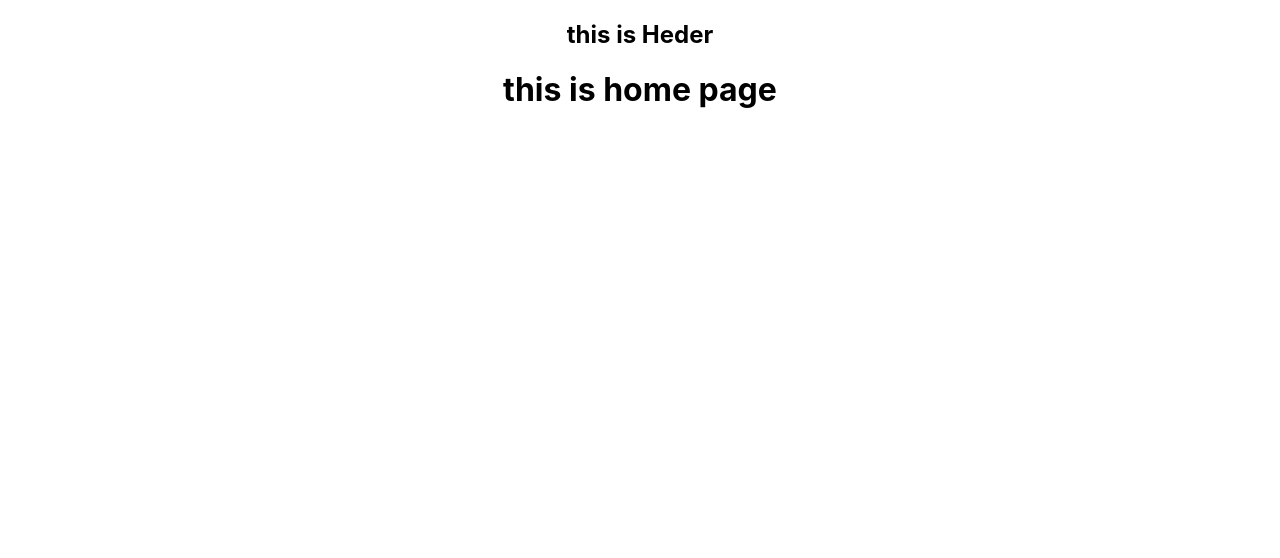
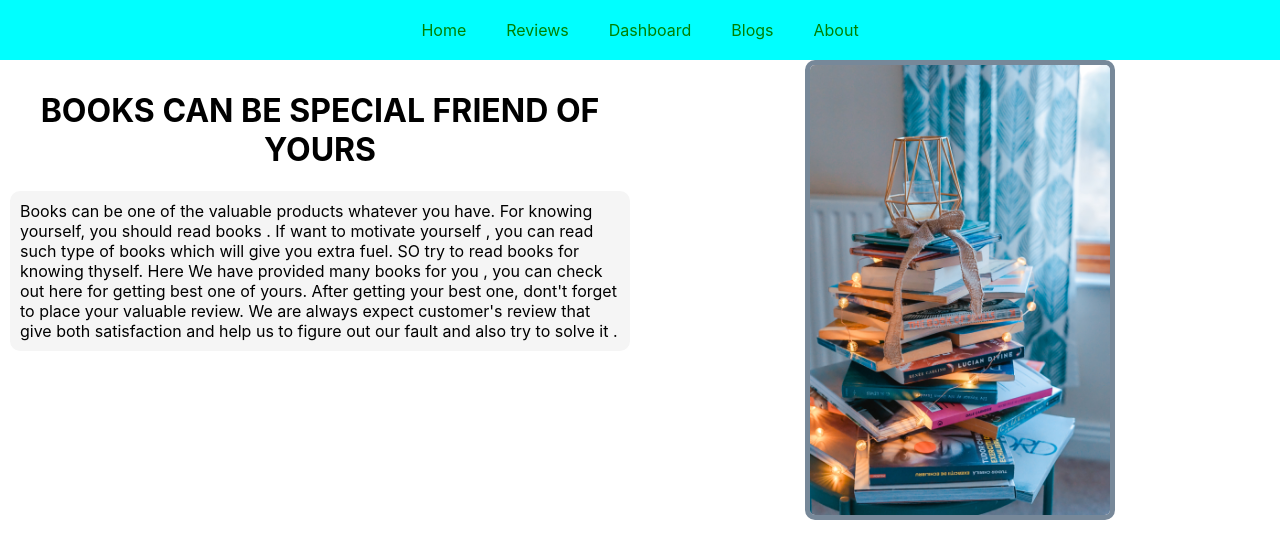
Before and after one commit to atiqurrahman96/product-analysis-website-assignment, a React (Create React App) app: page / in a window 1280 px wide. Shown: the top 558 px of the page. Built offline with nearby package versions, Linux system fonts and the light colour scheme.

Commit message:
style and image have been added

```diff
--- a/src/App.js
+++ b/src/App.js
@@ -7,6 +7,7 @@ import Blogs from './components/Blogs/Blogs';
 import Dashboard from './components/Dashboard/Dashboard';
 import Header from './components/Header/Header';
 import Home from './components/Home/Home';
+import NotFound from './components/NotFound/NotFound';
 import Reviews from './components/Reviews/Reviews';
 
 function App() {
@@ -18,8 +19,9 @@ function App() {
         <Route path='/home' element={<Home />}></Route>
         <Route path='/reviews' element={<Reviews />}></Route>
         <Route path='/dashboard' element={<Dashboard />}></Route>
-        <Route path='/Blogs' element={<Blogs />}></Route>
+        <Route path='/blogs' element={<Blogs />}></Route>
         <Route path='/about' element={<About />}></Route>
+        <Route path='*' element={<NotFound></NotFound>}></Route>
       </Routes>
     </div>
   );
--- /dev/null
+++ b/src/components/CustomLink/CustomLink.js
@@ -0,0 +1,23 @@
+import React from 'react';
+import { Link, useMatch, useResolvedPath } from 'react-router-dom';
+
+function CustomLink({ children, to, ...props }) {
+    let resolved = useResolvedPath(to);
+    let match = useMatch({ path: resolved.pathname, end: true });
+
+    return (
+        <div>
+            <Link
+                style={{ color: match ? 'blue' : 'green', textDecoration: match ? "underline" : "none" }}
+                to={to}
+                {...props}
+            >
+                {children}
+            </Link>
+            {match && " (active)"}
+        </div>
+    );
+}
+
+
+export default CustomLink;
--- a/src/components/Header/Header.css
+++ b/src/components/Header/Header.css
@@ -0,0 +1,8 @@
+.custom-link-container {
+    background-color: aqua;
+    display: flex;
+    padding: 20px;
+    align-items: center;
+    justify-content: center;
+    gap: 40px;
+}
--- a/src/components/Header/Header.js
+++ b/src/components/Header/Header.js
@@ -1,9 +1,17 @@
 import React from 'react';
+import { Link } from 'react-router-dom';
+import CustomLink from '../CustomLink/CustomLink';
+import './Header.css'
 
 const Header = () => {
     return (
-        <nav>
-            <h1>this is Heder</h1>
+        <nav className='custom-link-container'>
+            <CustomLink to='/home'>Home</CustomLink>
+            <CustomLink to='/reviews'>Reviews</CustomLink>
+            <CustomLink to='/dashboard'>Dashboard</CustomLink>
+            <CustomLink to='/blogs'>Blogs</CustomLink>
+            <CustomLink to='/about'>About</CustomLink>
+
         </nav>
     );
 };
--- a/src/components/Home/Home.css
+++ b/src/components/Home/Home.css
@@ -0,0 +1,34 @@
+.img-container img {
+    width: 300px;
+    height: 250;
+    border: 5px solid lightslategrey;
+    border-radius: 10px;
+    transition: width 5s;
+}
+
+.img-container img:hover {
+    width: 350px;
+}
+
+.about-book-container {
+    padding: 10px;
+}
+
+.about-book-container h1:hover {
+    background-color: aqua;
+    border-radius: 10px;
+
+}
+
+.about-book-container p {
+    background-color: whitesmoke;
+    border-radius: 10px;
+    text-align: left;
+    padding: 10px;
+
+}
+
+.home-container {
+    display: grid;
+    grid-template-columns: 1fr 1fr;
+}
--- a/src/components/Home/Home.js
+++ b/src/components/Home/Home.js
@@ -1,9 +1,17 @@
 import React from 'react';
+import './Home.css'
+import image from '../Home/image/book16.jpg'
 
 const Home = () => {
     return (
-        <div>
-            <h1>this is home page</h1>
+        <div className='home-container'>
+            <div className='about-book-container'>
+                <h1>BOOKS CAN BE SPECIAL FRIEND OF YOURS</h1>
+                <p>Books can be one of the  valuable products whatever you have. For knowing yourself, you should read books . If want to motivate yourself , you can read such type of books which will give you extra fuel. SO try to read books for knowing thyself. Here We have provided many books for you , you can check out here for getting best one of yours. After getting your best one, dont't forget to place your valuable review. We are always expect customer's review that give both satisfaction and help us to figure out our fault and also try to solve it .  </p>
+            </div>
+            <div className='img-container'>
+                <img src={image} alt="" />
+            </div>
         </div>
     );
 };
--- /dev/null
+++ b/src/components/NotFound/NotFound.js
@@ -0,0 +1,11 @@
+import React from 'react';
+
+const NotFound = () => {
+    return (
+        <div>
+            <h1>404, This has not been founded.</h1>
+        </div>
+    );
+};
+
+export default NotFound;
```
Also changed, not shown: src/components/CustomLink/CustomLink.css (added), src/components/Home/image/book16.jpg (renamed from src/image/book16.jpg), src/components/NotFound/NotFound.css (added).
